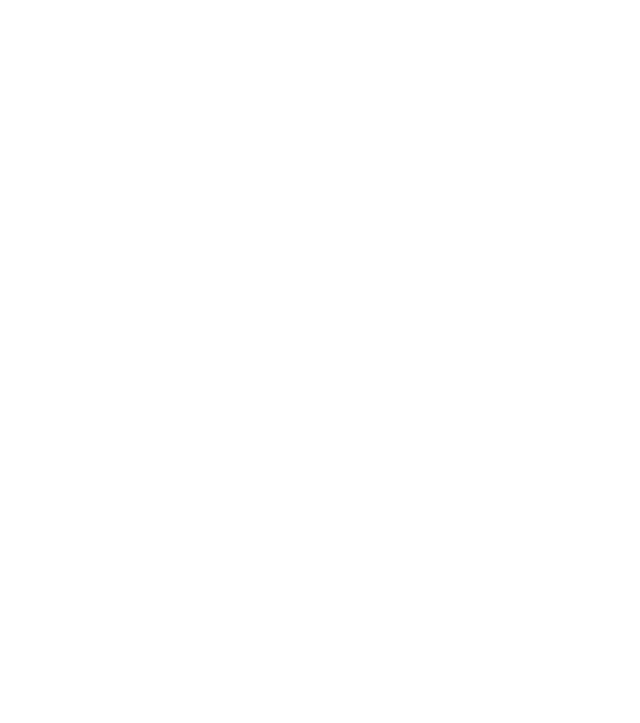
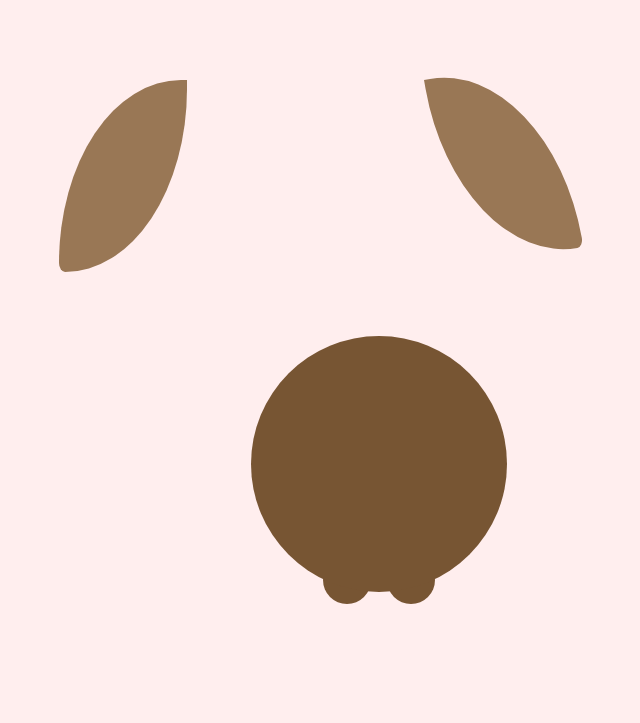
Before and after one commit to 528ngucciardo-rgb/TurkeyTime, a plain HTML site: page index.html in a window 1280 px wide. Shown: the whole page, without its empty margins (261-901 px from the left). Drawn offline with Linux system fonts and the light colour scheme.

Commit message:
style css add ons

```diff
--- a/index.html
+++ b/index.html
@@ -7,6 +7,31 @@
     <link rel="stylesheet" href="style.css">
 </head>
 <body>
-
+    <div class="turkey">
+        <div class="tail"></div>
+        <div class="tail"></div>
+        <div class="tail"></div>
+        <div class="tail"></div>
+        <div class="tail"></div>
+        <div class="tail"></div>
+        <div class="tail"></div>
+        <div class="tail"></div>
+        <div class="tail"></div>
+        <div class="tail"></div>
+        <div class="tail"></div>
+        <div class="tail"></div>
+        <div class="tail"></div>
+        <div class="leg"></div>
+        <div class="leg"></div>
+        <div class="body"></div>
+        <div class="wings"></div>
+        <div class="wings"></div>
+        <div class="hat-top"></div>
+        <div class="hat-bottom"></div>
+        <div class="head"></div>
+        <div class="eye"></div>
+        <div class="beak"></div>
+        <div class="red"></div>
+    </div>
 </body>
 </html>
--- a/style.css
+++ b/style.css
@@ -0,0 +1,52 @@
+html, body {
+    overflow: hidden;
+    background: #fee;
+}
+
+.turkey {
+    --brown1: #753;
+    --brown2: #975;
+    --orange1: orange;
+    --orange2: darkorange;
+    width: 80vmin;
+    height: 80vmin;
+    position: absolute;
+    top: 50%;
+    left: 50%;
+    transform: translate(-50%, -50%);
+}
+
+.turkey div {
+    position: absolute;
+    box-sizing: border-box;
+}
+
+/* step 1: build body */
+.body {
+   background: var(--brown1);
+   color: var(--brown1);
+   width: 40%;
+   height: 40%;
+   border-radius: 50%;
+   top: 40%;
+   left: 50%;
+   transform: translate(-50%,0);
+   box-shadow:
+   -4vmin 14.5vmin 0 -13vmin,
+   4vmin 14.5vmin 0 -13vmin;
+}
+
+.wings {
+    background: var(--brown2);
+    height: 30%;
+    width: 20%;
+    border-radius: 100% 0% 100% 5%;
+    transform-origin: top right;
+    translate: rotate(-10deg);
+}
+
+.wings + .wings {
+    left: auto;
+    right: 43%;
+    transform: scaleX(-1) rotate(10deg);
+}
```
